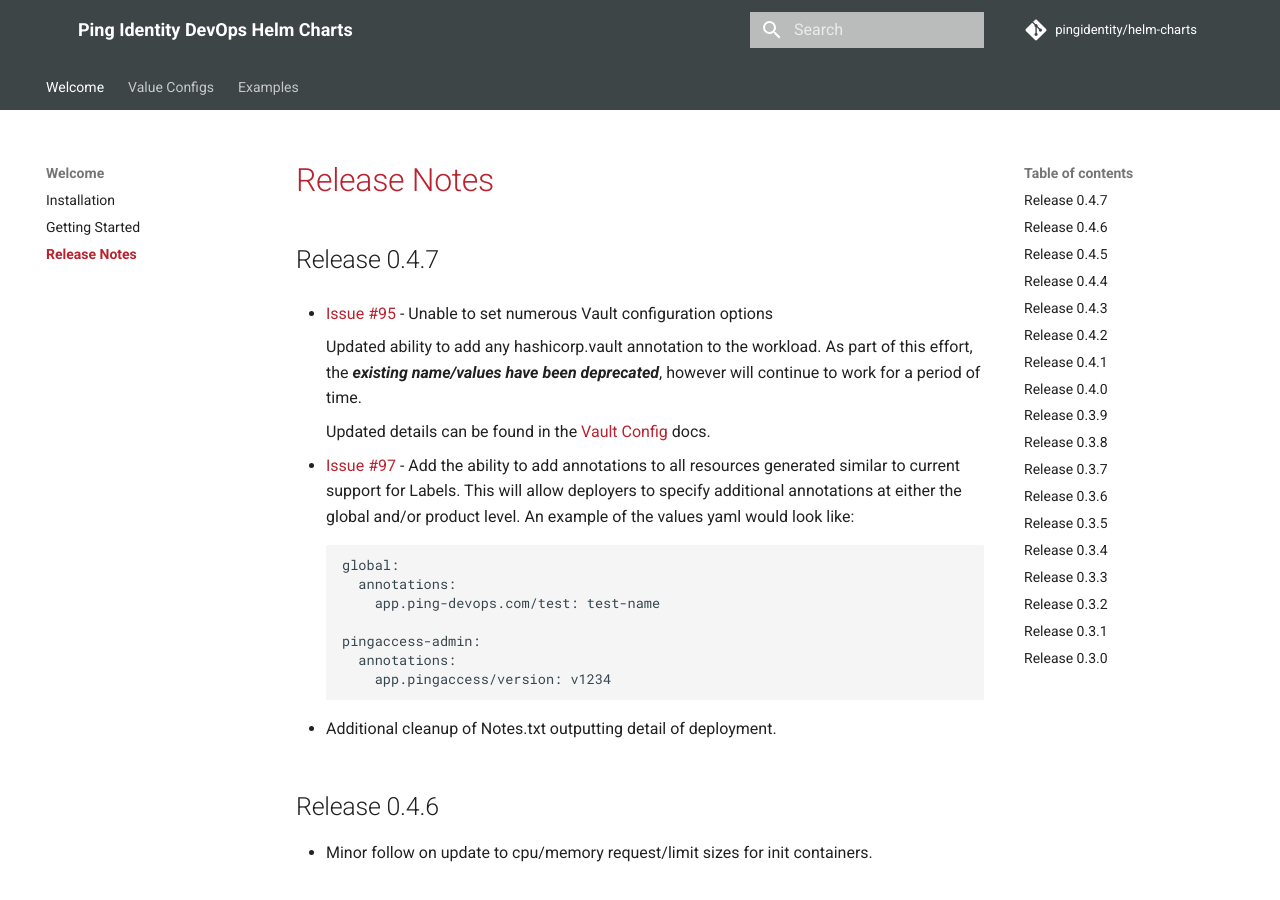
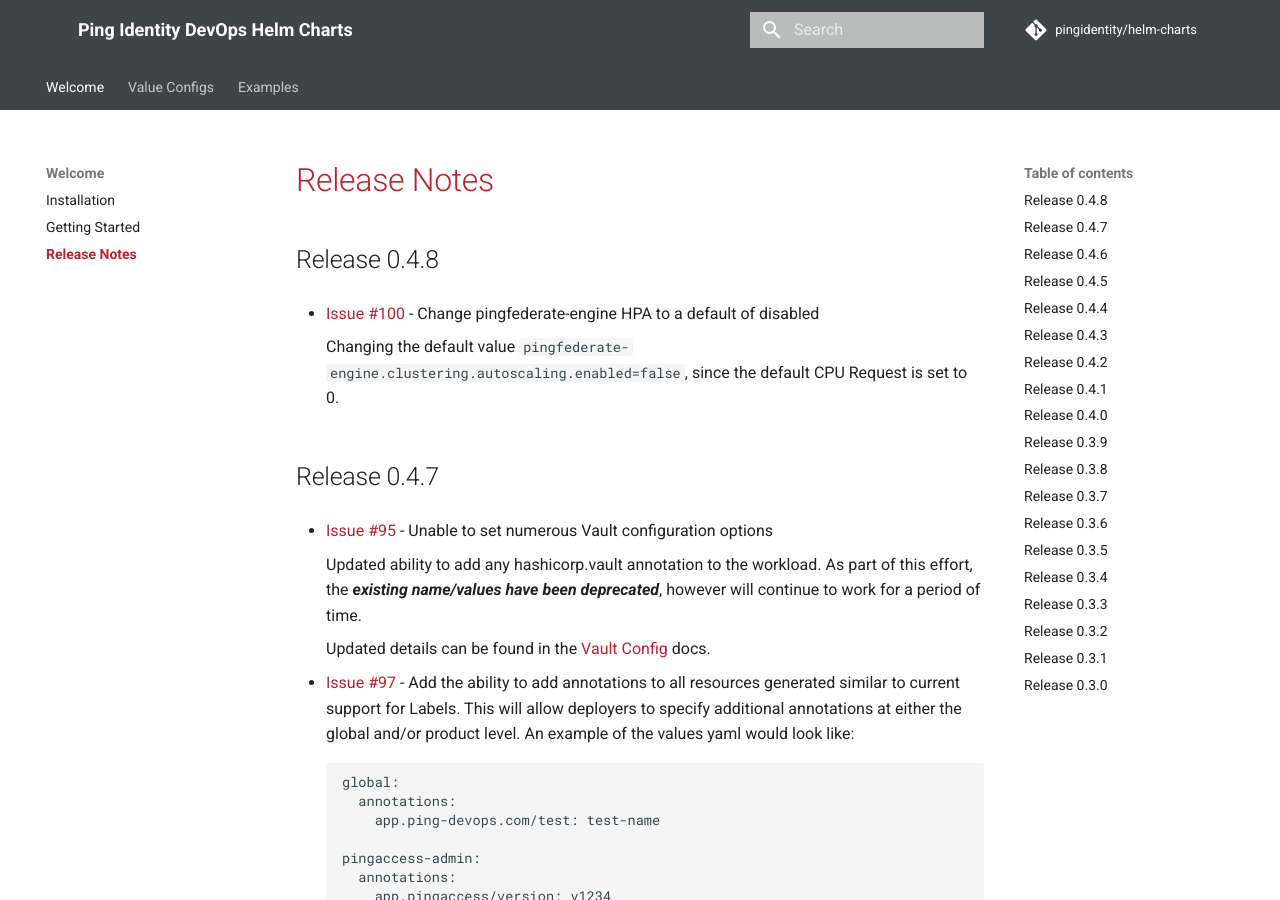
Before and after one commit to pingidentity/helm-charts, an MkDocs documentation site: the page built from docs/release-notes.md, in a window 1280 px wide and 900 px high. Built offline with MkDocs 1.6.1 and Material for MkDocs 9.7.7, drawn with Linux system fonts in a browser that asks for light colours; comment, search, counter and statistics services are not loaded.

Commit message:
#100 - Defaulting autoscaling.enabled=false for pingfederate-engine

```diff
--- a/docs/release-notes.md
+++ b/docs/release-notes.md
@@ -1,5 +1,11 @@
 # Release Notes
 
+## Release 0.4.8
+
+* [Issue #100](https://github.com/pingidentity/helm-charts/issues/100) - Change pingfederate-engine HPA to a default of disabled
+
+    Changing the default value `pingfederate-engine.clustering.autoscaling.enabled=false`, since the default
+    CPU Request is set to 0.
 
 ## Release 0.4.7
 
```
Also changed, not shown: 2 other files.
